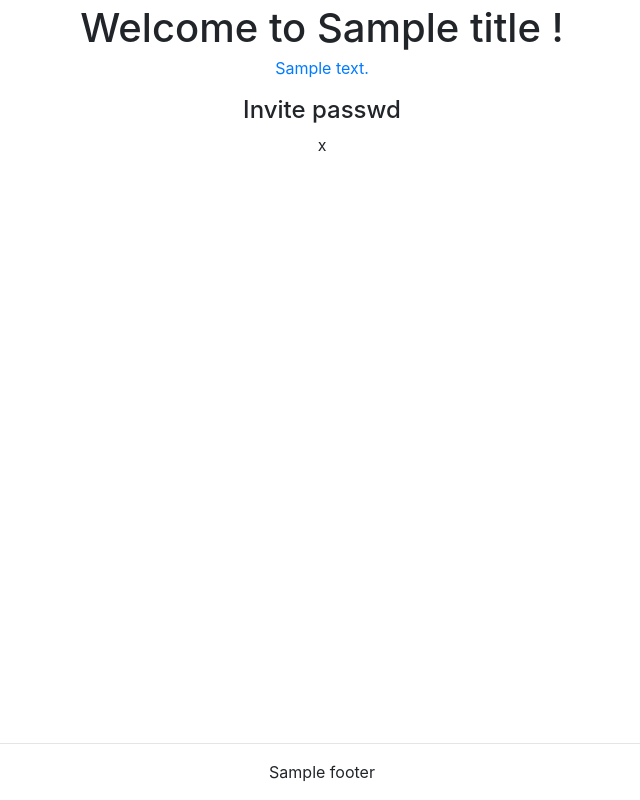
After one commit to SuperH-0630/HEnglish, a Python web app: template templates/invite.html in a window 1280 px wide. The commit adds this page. Shown: the whole page, without its empty margins (318-958 px from the left). Run offline with Jinja, Linux system fonts and the light colour scheme; the template is opened without the code that fills it: most values are stand-ins (such as "Sample title", 1, 10 or a date in 2020); some libraries are stand-ins or nearby versions.

Commit message:
feat: 注册需要邀请码

```diff
--- a/configure/__init__.py
+++ b/configure/__init__.py
@@ -15,6 +15,7 @@ conf = {
     "SERVER_NAME": None,
     "MAX_CONTENT_LENGTH": 5 * 1024 * 1024,
     "LOG_FILE_NAME_PID": False,
+    "INVITE_URL": "12345678",
 }
 
 
--- a/gunicorn.conf.py
+++ b/gunicorn.conf.py
@@ -12,7 +12,7 @@ workers = multiprocessing.cpu_count() * 2 + 1  # 进程数
 threads = 2  # 指定每个进程开启的线程数
 
 henglish_path = os.path.join(os.environ['HOME'], "henglish")
-os.makedirs(henglish_path, exist_ok=True, mode=0o775)
+os.makedirs(os.path.join(henglish_path, "log"), exist_ok=True, mode=0o775)
 
 # 设置访问日志和错误信息日志路径
 log_format = ("%(levelname)s:%(name)s:%(asctime)s "
--- a/templates/index.html
+++ b/templates/index.html
@@ -31,6 +31,7 @@
                             {{ macro.render_field(register_form.template) }}
                             {{ macro.render_field(register_form.passwd) }}
                             {{ macro.render_field(register_form.passwd_again) }}
+                            {{ macro.render_field(register_form.invite_passwd) }}
 
                             <div class="text-left">
                                 {{ register_form.submit(class='btn btn-info mr-2') }}
--- /dev/null
+++ b/templates/invite.html
@@ -0,0 +1,10 @@
+{% extends "base.html" %}
+
+{% block body %}
+    <article class="container mt-2 mb-2">
+        <section class="mt-2 text-center">
+            <p class="h4"> Invite passwd </p>
+            <p> {{ invite_passwd }} </p>
+        </section>
+    </article>
+{% endblock %}
```
Also changed, not shown: app/app.py (+8 -0 lines), app/home.py (+15 -0 lines).
